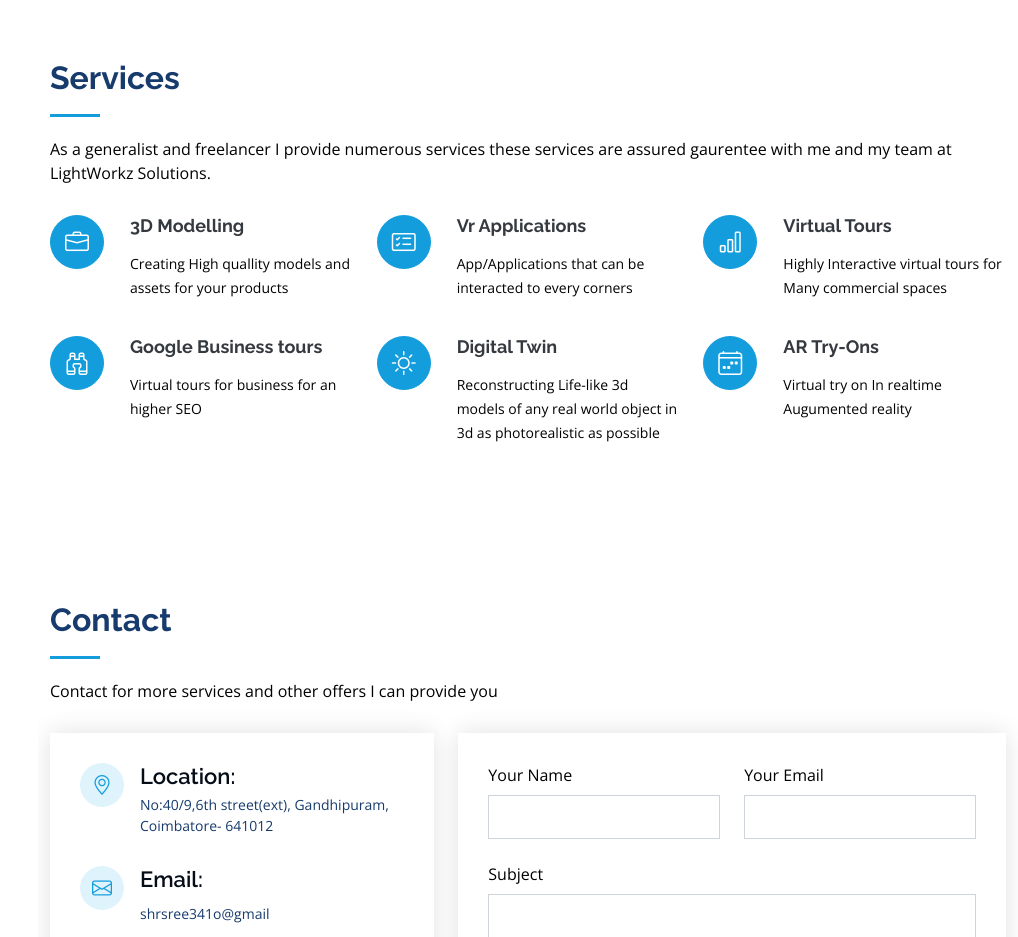
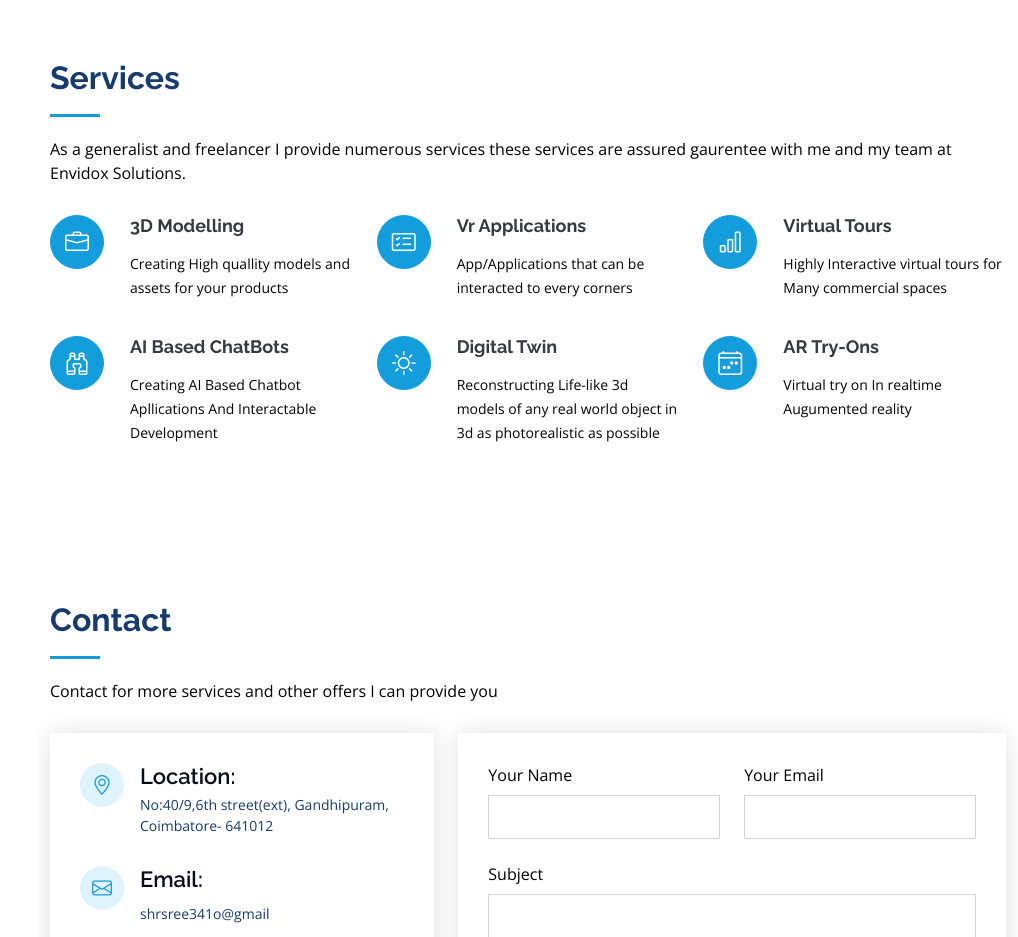
Before and after one commit to sreejithSHR/sreejithSHR.github.io, a plain HTML site: page index.html in a window 1280 px wide. Shown: the part 4780-5717 px from the top of the page, without its empty margins (262-1280 px from the left). Drawn offline with nearby package versions, Linux system fonts and the light colour scheme.

Commit message:
Update index.html

```diff
--- a/index.html
+++ b/index.html
@@ -402,7 +402,7 @@
 
         <div class="section-title">
           <h2>Services</h2>
-          <p>As a generalist and freelancer I provide numerous services these services are assured gaurentee with me and my team at LightWorkz Solutions.</p>
+          <p>As a generalist and freelancer I provide numerous services these services are assured gaurentee with me and my team at Envidox Solutions.</p>
         </div>
 
         <div class="row">
@@ -423,8 +423,8 @@
           </div>
           <div class="col-lg-4 col-md-6 icon-box" data-aos="fade-up" data-aos-delay="300">
             <div class="icon"><i class="bi bi-binoculars"></i></div>
-            <h4 class="title"><a href="">Google Business tours</a></h4>
-            <p class="description">Virtual tours for business for an higher SEO</p>
+            <h4 class="title"><a href="">AI Based ChatBots</a></h4>
+            <p class="description">Creating AI Based Chatbot Apllications And Interactable Development</p>
           </div>
           <div class="col-lg-4 col-md-6 icon-box" data-aos="fade-up" data-aos-delay="400">
             <div class="icon"><i class="bi bi-brightness-high"></i></div>
```
